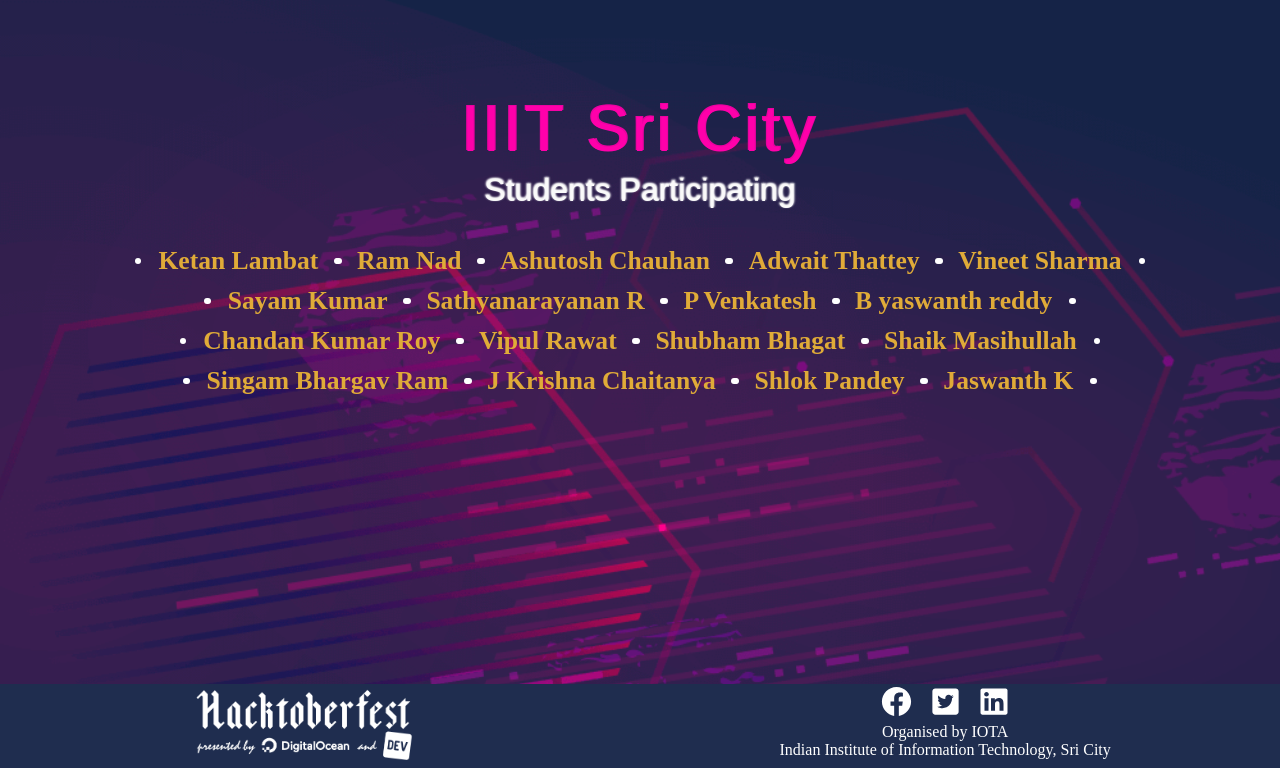
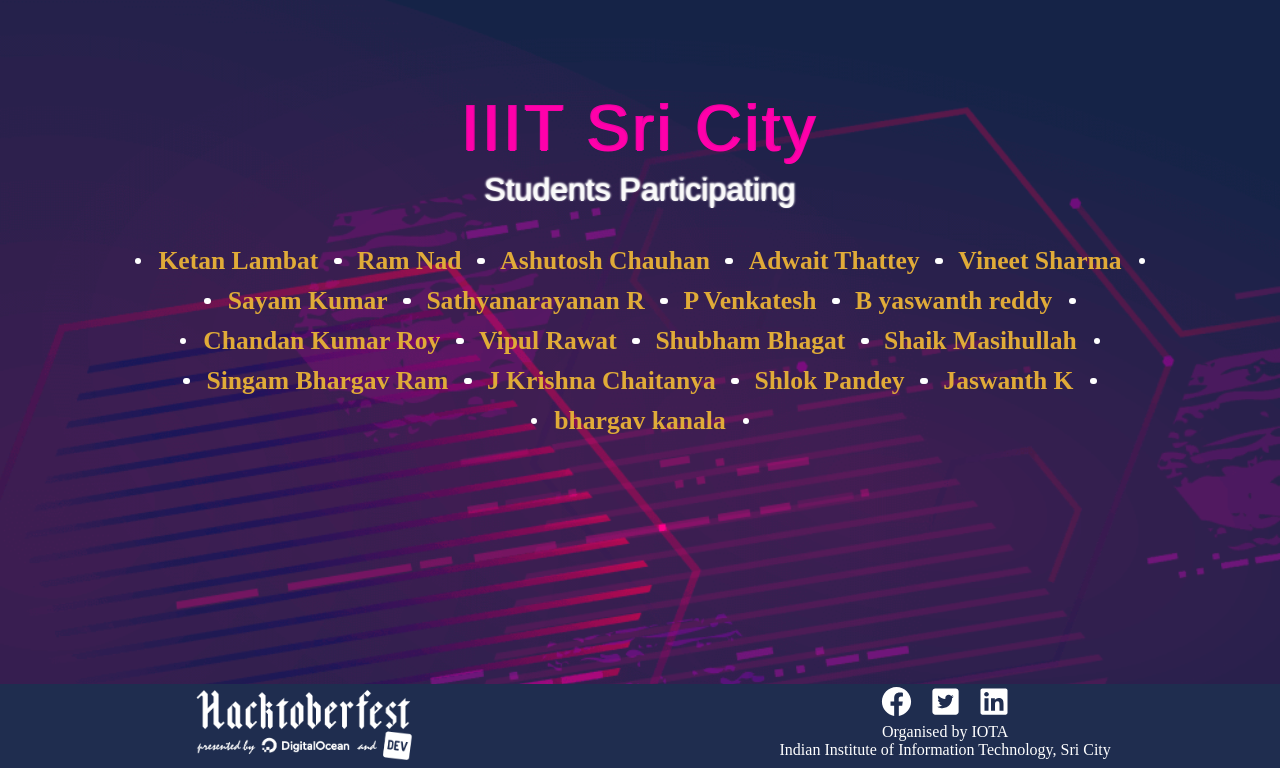
Before and after one commit to Project-Club-IIITS/hacktoberfest2019-participants, a Jekyll site: the page index.html, which Jekyll copies as it is, in a window 1280 px wide, cut to the strip 132-900 px from the top of the page. Built offline with Jekyll 4.4.1, drawn with Linux system fonts in a browser that asks for light colours; some web fonts are replaced.

Commit message:
added bhargav kanala

```diff
--- a/index.html
+++ b/index.html
@@ -63,10 +63,12 @@
                 <li><a href="https://github.com/chaitanya531">J Krishna Chaitanya</a></li>
                 <li><a href="https://github.com/b30wulffz">Shlok Pandey</a></li>
                 <li><a href="https://github.com/JazzKriss21">Jaswanth K</a></li>
-
+		<li><a href="https://github.com/bhargav-bk">bhargav kanala</a></li>
             </ul>
         </div>
     </div>
+
+
 
     <div id="footer">
         <a href="https://hacktoberfest.digitalocean.com"> <img src="img/footer.png" alt="HacktoberFest"></a>
```
Also changed, not shown: 1 other file.
